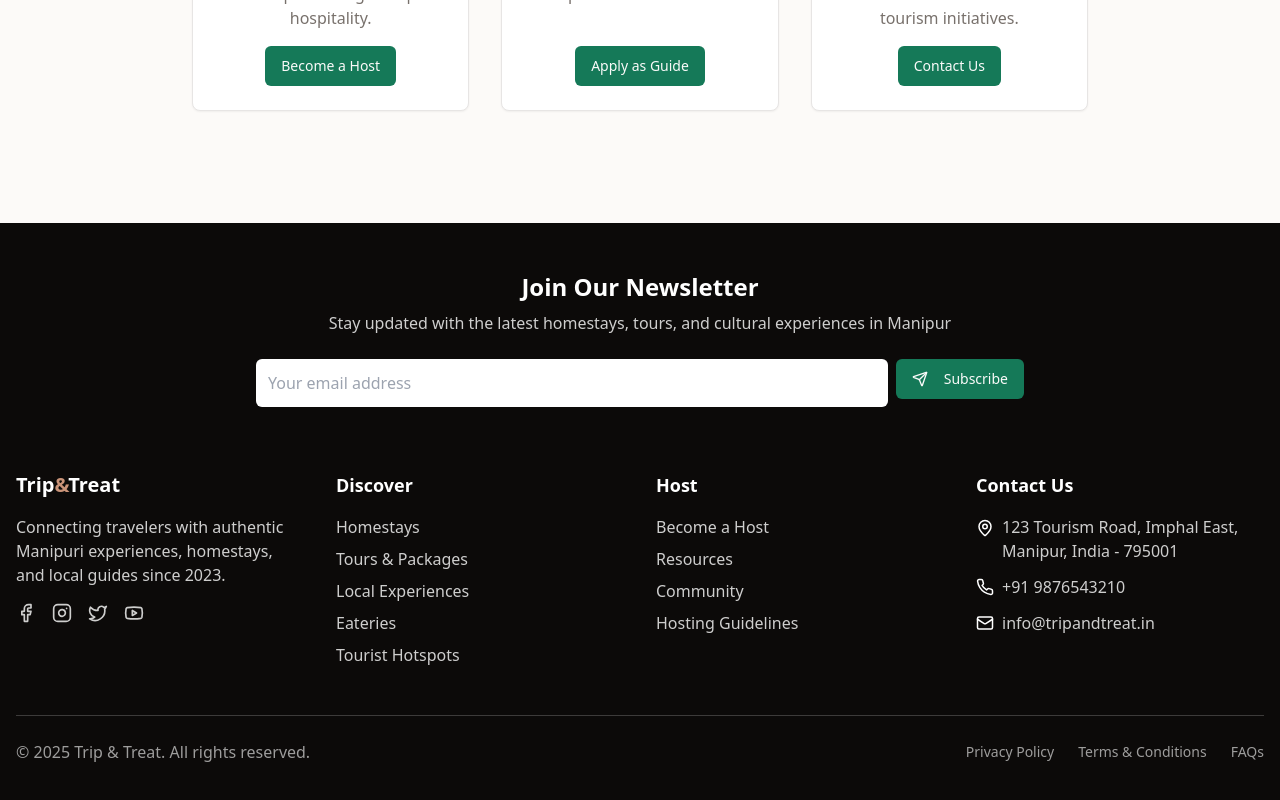
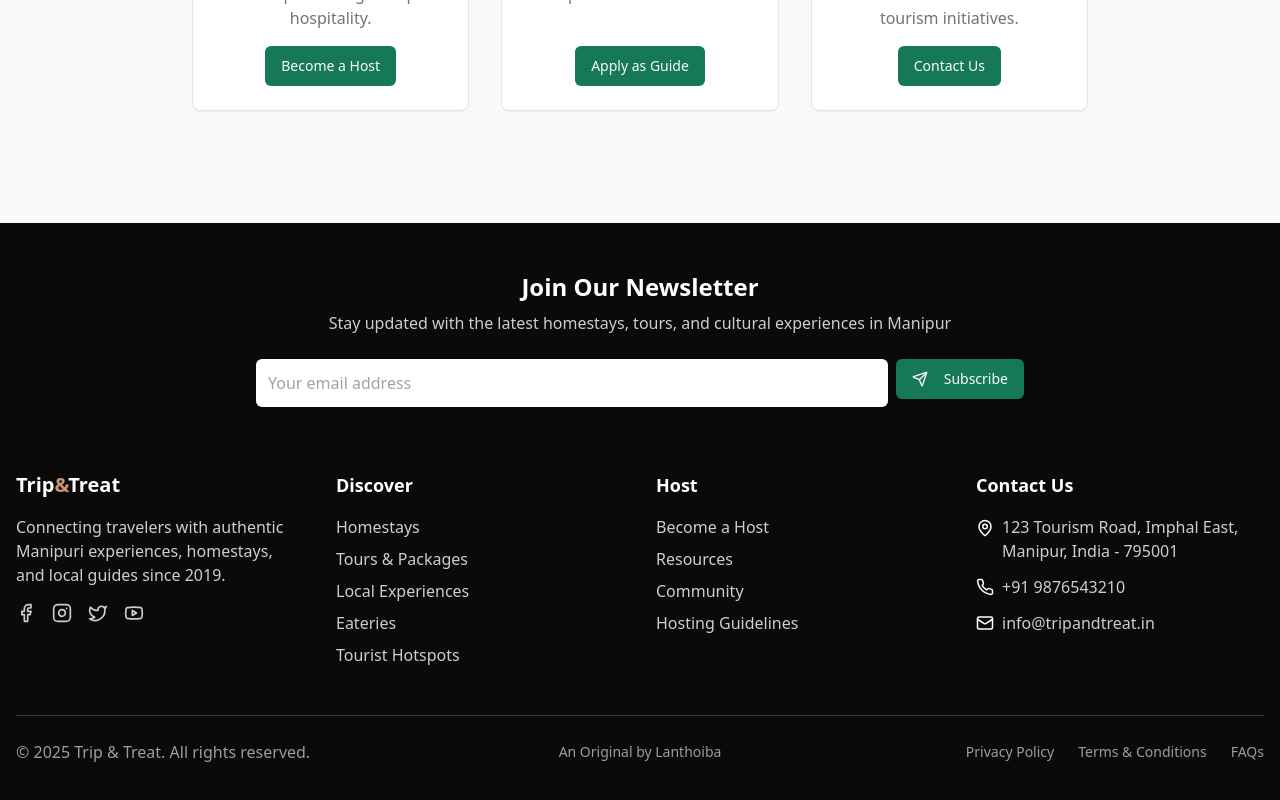
Before and after one commit to mahiptiwari1000/TripTreat, a React (Vite) app: page /about in a window 1280 px wide. Shown: the part 4270-5070 px from the top of the page. Built offline with nearby package versions, Linux system fonts and the light colour scheme.

Commit message:
v1 final

```diff
--- a/src/components/Footer.tsx
+++ b/src/components/Footer.tsx
@@ -35,7 +35,7 @@ const Footer = () => {
               Trip<span className="text-secondary">&</span>Treat
             </h4>
             <p className="text-white/80 mb-4">
-              Connecting travelers with authentic Manipuri experiences, homestays, and local guides since 2023.
+              Connecting travelers with authentic Manipuri experiences, homestays, and local guides since 2019.
             </p>
             <div className="flex space-x-4">
               <a href="#" className="text-white/80 hover:text-white transition-colors">
@@ -136,10 +136,15 @@ const Footer = () => {
 
         {/* Bottom */}
         <div className="border-t border-white/20 mt-12 pt-6 flex flex-col md:flex-row justify-between items-center">
-          <p className="text-white/60 mb-4 md:mb-0">
+  <p className="text-white/60 mb-4 md:mb-0 order-1">
     &copy; {new Date().getFullYear()} Trip & Treat. All rights reserved.
   </p>
-          <div className="flex space-x-6">
+
+  <div className="order-3 md:order-2 text-center text-white/60 text-sm mt-4 md:mt-0 md:absolute md:left-1/2 md:transform md:-translate-x-1/2">
+    An Original by Lanthoiba
+  </div>
+
+  <div className="flex space-x-6 order-2 md:order-3">
     <Link to="/privacy-policy" className="text-white/60 hover:text-white transition-colors text-sm">
       Privacy Policy
     </Link>
```
Lines whose indentation alone changed are shown as unchanged.
